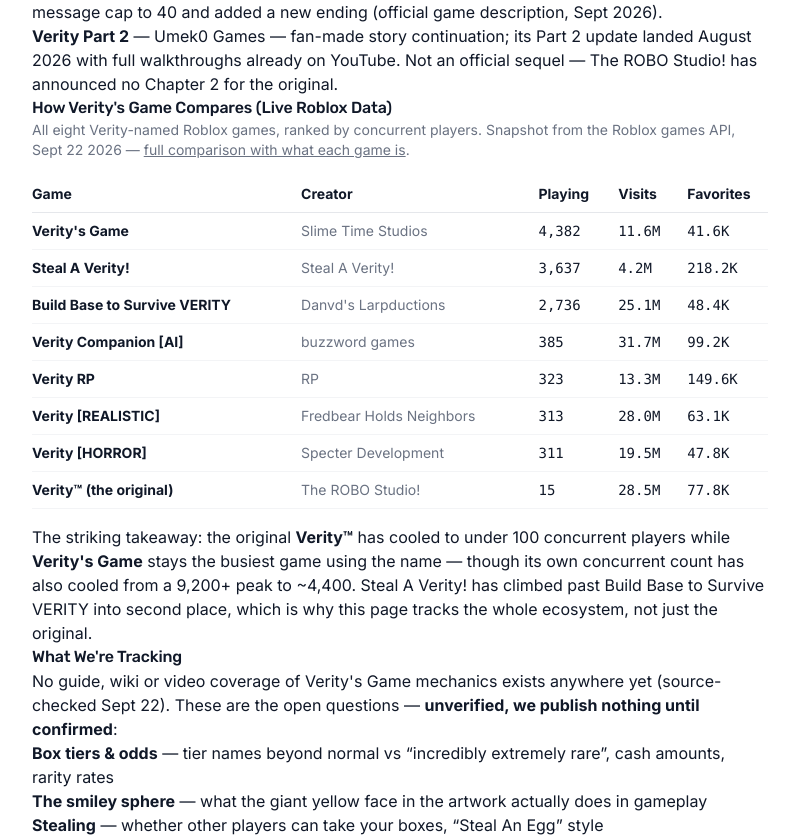
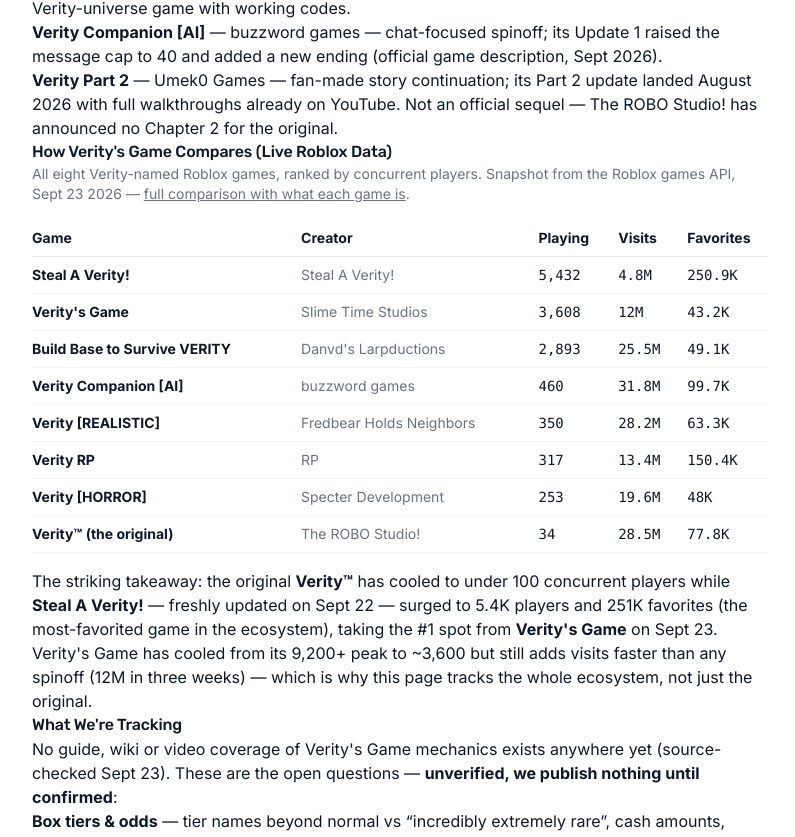
Before and after one commit to ken-fs/veritygame, a Next.js app: page /veritys-game in a window 1280 px wide. Shown: the part 1125-1962 px from the top of the page, without its empty margins (240-1035 px from the left). Built offline with nearby package versions, Linux system fonts and the light colour scheme.

Commit message:
content: Sept 23 snapshot — Steal A Verity! 登顶生态 #1（5.4K在线/251K收藏，9-22更新后反超 VG 3.6K）；codes 新增 TOP1DUDU（RobloxDen 单源）；VOIDITY 过期传闻证伪；WEEKLY 降级 unverified；Build Base 今日 [LORD] 更新

```diff
--- a/src/app/codes/page.tsx
+++ b/src/app/codes/page.tsx
@@ -79,23 +79,23 @@
         <p>
           Sites like GameRant, Dexerto and RobloxDen list &quot;Verity codes&quot; — they all belong to{" "}
           <strong>Build Base to Survive VERITY</strong>, a separate base-defense spinoff where Verity attacks your base
-          at night. Its active codes, cross-verified against GameRant (updated Sept 14), RobloxDen (checked Sept 18),
-          TechWiser and Pro Game Guides:
+          at night. Its active codes, cross-verified against RobloxDen and TechWiser (both checked Sept 23 —
+          the game pushed a &quot;[LORD]&quot; update today, and new codes typically land with updates):
         </p>
         <ul>
-          <li><code>WMEMBER67</code> — building materials (3 Mystery Boxes per RobloxDen) <strong>(new)</strong></li>
-          <li><code>VOIDITY</code> — 10 Barrier Blocks <strong>(new — reported to expire Sept 19, still listed active as of Sept 18)</strong></li>
-          <li><code>UPDATE4</code> — 50 Crying Obsidian <strong>(new)</strong></li>
-          <li><code>DAILYQUESTS</code> — Forcefield <strong>(new)</strong></li>
+          <li><code>TOP1DUDU</code> — 10 DuDu <strong>(new — RobloxDen only so far, Sept 23)</strong></li>
+          <li><code>WMEMBER67</code> — building materials (3 Mystery Boxes per RobloxDen)</li>
+          <li><code>VOIDITY</code> — 10 Barrier Blocks <strong>(the reported Sept 19 expiry never happened — still active on RobloxDen and TechWiser, Sept 23)</strong></li>
+          <li><code>UPDATE4</code> — 50 Crying Obsidian</li>
+          <li><code>DAILYQUESTS</code> — Forcefield (RobloxDen says 1 Verity Turret — sources disagree on the reward)</li>
           <li><code>OGplayer67</code> — free rewards (limited to the first 5,000 players)</li>
           <li><code>CODES</code> — $500 cash</li>
           <li><code>UPDATE3</code> — 10 Bedrock</li>
-          <li><code>WEEKLY</code> — Forcefield</li>
           <li><code>OBESITY</code> — 10 Barrier Blocks</li>
         </ul>
         <p>
-          Fading codes: GODITY, UPDATE2, MANIPULITY and ROBLOXDOWN — GameRant and Pro Game Guides now list the first
-          three as expired while TechWiser and Dexerto still show them active (RobloxDen: unverified) — try them
+          Fading codes: GODITY, UPDATE2, MANIPULITY, ROBLOXDOWN and WEEKLY — TechWiser still lists the first four
+          as active, but RobloxDen moved all five to &quot;check&quot; (unverified) on Sept 23 — try them
           in-game, worst case it says invalid. Expired everywhere: THXFOR1M, CURIOSITYUPD, 10000PLAYERS. To redeem:
           Store button (left of the screen) → scroll to the FREE STUFF section → code box → Enter.
         </p>
--- a/src/app/veritys-game/page.tsx
+++ b/src/app/veritys-game/page.tsx
@@ -4,7 +4,7 @@
 export const metadata: Metadata = generateSEOMetadata({
   title: `Verity's Game (Roblox) — ${getCurrentDateString()} Guide & What We Know`,
   description:
-    "Verity's Game by Slime Time Studios is still the #1 most-played Verity game on Roblox (11.6M+ visits in under three weeks): a field of cash boxes, incredibly rare finds, and a smiley sphere watching. What we know, tracked daily.",
+    "Verity's Game by Slime Time Studios passed 12M visits in three weeks — now the #2 Verity game after Steal A Verity! overtook it on Sept 23. A field of cash boxes, incredibly rare finds, and a smiley sphere watching. Tracked daily.",
   keywords: ["verity's game", "verity's game roblox", "veritys game", "verity game roblox", "new verity game", "verity's game boxes", "verity's game gameplay"],
   path: '/veritys-game',
 });
@@ -18,7 +18,7 @@
     {
       question: "What is Verity's Game on Roblox?",
       answer:
-        "Verity's Game is a box-hunting collection game by Slime Time Studios (released September 4, 2026). A big field of boxes generates cash, some boxes are 'incredibly extremely rare', and the official description jokingly warns you to leave them alone. It passed 11.5 million visits in under three weeks; concurrent players peaked above 9,000 and cooled to around 4,400 on 5-player servers — still the most-played Verity game on Roblox.",
+        "Verity's Game is a box-hunting collection game by Slime Time Studios (released September 4, 2026). A big field of boxes generates cash, some boxes are 'incredibly extremely rare', and the official description jokingly warns you to leave them alone. It passed 12 million visits in three weeks; concurrent players peaked above 9,200 on Sept 19 and cooled to around 3,600 on 5-player servers — on Sept 23, Steal A Verity! (5.4K online) overtook it as the most-played Verity game on Roblox.",
     },
     {
       question: "Is Verity's Game the same as Verity?",
@@ -35,7 +35,7 @@
       <div className="p-5 rounded-xl border border-yellow-300 dark:border-yellow-800 bg-yellow-50 dark:bg-yellow-950/20 mb-8">
         <div className="grid grid-cols-2 gap-3 text-sm">
           <div><span className="text-gray-500">Developer:</span> <strong>Slime Time Studios (verified group, 4.5M+ members)</strong></div>
-          <div><span className="text-gray-500">Status:</span> <strong className="text-green-600">#1 Verity game — 4.4K online, 11.6M+ visits, 41.6K favorites</strong></div>
+          <div><span className="text-gray-500">Status:</span> <strong className="text-green-600">#2 Verity game — 3.6K online, 12M+ visits, 43.2K favorites (Steal A Verity! took #1 on Sept 23)</strong></div>
           <div><span className="text-gray-500">Genre:</span> <strong>Box-hunting / collection (horror-comedy wink)</strong></div>
           <div><span className="text-gray-500">Released:</span> <strong>September 4, 2026 (updated Sept 21)</strong></div>
           <div><span className="text-gray-500">Servers:</span> <strong>5 players</strong></div>
@@ -61,10 +61,11 @@
           smiley-face sphere looming over a tiny player, watching its boxes.
         </p>
         <p>
-          The numbers are real: released September 4, 2026, it passed <strong>11.6 million visits</strong> in under
-          three weeks; concurrent players peaked above <strong>9,200</strong> on Sept 19 and have since cooled to
-          ~4,400 (Roblox public API snapshot, Sept 22) — on tiny 5-player servers, still the busiest game using the
-          Verity name. Slime Time Studios is a verified group with 4.5M+ members; the game links{' '}
+          The numbers are real: released September 4, 2026, it passed <strong>12 million visits</strong> in three
+          weeks; concurrent players peaked above <strong>9,200</strong> on Sept 19 and have since cooled to
+          ~3,600 (Roblox public API snapshot, Sept 23) — on tiny 5-player servers. On Sept 23, Steal A Verity!
+          (5.4K online) passed it as the busiest game using the Verity name — the first time Verity&apos;s Game
+          has not led the ecosystem. Slime Time Studios is a verified group with 4.5M+ members; the game links{' '}
           <strong>no official Discord, Trello or social channels</strong> yet.
         </p>
         <p>
@@ -82,7 +83,7 @@
         </ul>
         <h2>How Verity&apos;s Game Compares (Live Roblox Data)</h2>
         <p className="not-prose text-sm text-gray-500">
-          All eight Verity-named Roblox games, ranked by concurrent players. Snapshot from the Roblox games API, Sept 22 2026 —{' '}
+          All eight Verity-named Roblox games, ranked by concurrent players. Snapshot from the Roblox games API, Sept 23 2026 —{' '}
           <a href="/which-verity" className="underline">full comparison with what each game is</a>.
         </p>
         <div className="overflow-x-auto not-prose">
@@ -98,14 +99,14 @@
             </thead>
             <tbody>
               {[
-                { name: "Verity's Game", creator: 'Slime Time Studios', playing: '4,382', visits: '11.6M', favs: '41.6K' },
-                { name: 'Steal A Verity!', creator: 'Steal A Verity!', playing: '3,637', visits: '4.2M', favs: '218.2K' },
-                { name: 'Build Base to Survive VERITY', creator: "Danvd's Larpductions", playing: '2,736', visits: '25.1M', favs: '48.4K' },
-                { name: 'Verity Companion [AI]', creator: 'buzzword games', playing: '385', visits: '31.7M', favs: '99.2K' },
-                { name: 'Verity RP', creator: 'RP', playing: '323', visits: '13.3M', favs: '149.6K' },
-                { name: 'Verity [REALISTIC]', creator: 'Fredbear Holds Neighbors', playing: '313', visits: '28.0M', favs: '63.1K' },
-                { name: 'Verity [HORROR]', creator: 'Specter Development', playing: '311', visits: '19.5M', favs: '47.8K' },
-                { name: 'Verity™ (the original)', creator: 'The ROBO Studio!', playing: '15', visits: '28.5M', favs: '77.8K' },
+                { name: 'Steal A Verity!', creator: 'Steal A Verity!', playing: '5,432', visits: '4.8M', favs: '250.9K' },
+                { name: "Verity's Game", creator: 'Slime Time Studios', playing: '3,608', visits: '12M', favs: '43.2K' },
+                { name: 'Build Base to Survive VERITY', creator: "Danvd's Larpductions", playing: '2,893', visits: '25.5M', favs: '49.1K' },
+                { name: 'Verity Companion [AI]', creator: 'buzzword games', playing: '460', visits: '31.8M', favs: '99.7K' },
+                { name: 'Verity [REALISTIC]', creator: 'Fredbear Holds Neighbors', playing: '350', visits: '28.2M', favs: '63.3K' },
+                { name: 'Verity RP', creator: 'RP', playing: '317', visits: '13.4M', favs: '150.4K' },
+                { name: 'Verity [HORROR]', creator: 'Specter Development', playing: '253', visits: '19.6M', favs: '48K' },
+                { name: 'Verity™ (the original)', creator: 'The ROBO Studio!', playing: '34', visits: '28.5M', favs: '77.8K' },
               ].map((g) => (
                 <tr key={g.name} className="border-b border-gray-100 dark:border-gray-800/60">
                   <td className="py-2 pr-3 font-bold whitespace-nowrap">{g.name}</td>
@@ -120,14 +121,16 @@
         </div>
         <p>
           The striking takeaway: the original <strong>Verity™</strong> has cooled to under 100 concurrent players
-          while <strong>Verity&apos;s Game</strong> stays the busiest game using the name — though its own concurrent
-          count has also cooled from a 9,200+ peak to ~4,400. Steal A Verity! has climbed past Build Base to Survive
-          VERITY into second place, which is why this page tracks the whole ecosystem, not just the original.
+          while <strong>Steal A Verity!</strong> — freshly updated on Sept 22 — surged to 5.4K players and 251K
+          favorites (the most-favorited game in the ecosystem), taking the #1 spot from{' '}
+          <strong>Verity&apos;s Game</strong> on Sept 23. Verity&apos;s Game has cooled from its 9,200+ peak to ~3,600
+          but still adds visits faster than any spinoff (12M in three weeks) — which is why this page tracks the
+          whole ecosystem, not just the original.
         </p>
 
         <h2>What We&apos;re Tracking</h2>
         <p>
-          No guide, wiki or video coverage of Verity&apos;s Game mechanics exists anywhere yet (source-checked Sept 22).
+          No guide, wiki or video coverage of Verity&apos;s Game mechanics exists anywhere yet (source-checked Sept 23).
           These are the open questions — <strong>unverified, we publish nothing until confirmed</strong>:
         </p>
         <ul>
--- a/src/app/which-verity/page.tsx
+++ b/src/app/which-verity/page.tsx
@@ -15,7 +15,7 @@
     name: 'Verity™',
     place: '117401848527669',
     creator: 'The ROBO Studio!',
-    playing: '15',
+    playing: '34',
     visits: '28.5M',
     favs: '77.8K',
     maxPlayers: '40',
@@ -28,12 +28,12 @@
     name: "Verity's Game",
     place: '104526416639079',
     creator: 'Slime Time Studios',
-    playing: '4,382',
-    visits: '11.6M',
-    favs: '41.6K',
+    playing: '3,608',
+    visits: '12M',
+    favs: '43.2K',
     maxPlayers: '5',
     type: 'Spinoff · box-hunting collection',
-    what: 'Not horror at all — a big field of cash-generating boxes, some "incredibly extremely rare", with a smiley sphere watching. Community summary: "Steal An Egg but Verity". Currently the busiest Verity game in the ecosystem.',
+    what: 'Not horror at all — a big field of cash-generating boxes, some "incredibly extremely rare", with a smiley sphere watching. Community summary: "Steal An Egg but Verity". Passed by Steal A Verity! on Sept 23 — now #2 by concurrent players, but still the ecosystem\'s fastest-growing by visits (12M in three weeks).',
     guide: { href: '/veritys-game', label: "Verity's Game guide" },
     featured: true,
   },
@@ -41,9 +41,9 @@
     name: 'Build Base to Survive VERITY',
     place: '116070952245255',
     creator: "Danvd's Larpductions",
-    playing: '2,736',
-    visits: '25.1M',
-    favs: '48.4K',
+    playing: '2,893',
+    visits: '25.5M',
+    favs: '49.1K',
     maxPlayers: '6',
     type: 'Spinoff · base defense',
     what: 'Build a base with friends, place turrets and guns, and survive Verity when he attacks at night. The only Verity-universe game with a working code system — codes are tracked on our codes page.',
@@ -54,9 +54,9 @@
     name: 'Verity Companion [AI]',
     place: '74542317333958',
     creator: 'buzzword games',
-    playing: '385',
-    visits: '31.7M',
-    favs: '99.2K',
+    playing: '460',
+    visits: '31.8M',
+    favs: '99.7K',
     maxPlayers: '8',
     type: 'Spinoff · AI chat',
     what: 'A chat-focused companion game: ask Verity anything and it remembers what you tell it. Update 1 raised the message cap to 40 and added a new ending. Highest visit count of any Verity game.',
@@ -66,9 +66,9 @@
     name: 'Verity [HORROR]',
     place: '129839966867899',
     creator: 'Specter Development',
-    playing: '311',
-    visits: '19.5M',
-    favs: '47.8K',
+    playing: '253',
+    visits: '19.6M',
+    favs: '48K',
     maxPlayers: '35',
     type: 'Separate game · house horror',
     what: 'A different developer\'s take: you play as Ethan, home alone, protecting a suburban house over three days. Eight badges, including You escaped and YOU ARE MINE!!!!!. Do not confuse its badge list with the original\'s six badges.',
@@ -78,9 +78,9 @@
     name: 'Verity [REALISTIC]',
     place: '120944686522212',
     creator: 'Fredbear Holds Neighbors',
-    playing: '313',
-    visits: '28.0M',
-    favs: '63.1K',
+    playing: '350',
+    visits: '28.2M',
+    favs: '63.3K',
     maxPlayers: '20',
     type: 'Separate game · block-building horror',
     what: 'A "realistic Verity mod in Roblox" — Minecraft-style block breaking and placing (M1 to break, M2 to place) with Verity hunting you. Different game, different controls, same name.',
@@ -90,24 +90,24 @@
     name: 'Steal A Verity!',
     place: '107164765081465',
     creator: 'Steal A Verity!',
-    playing: '3,637',
-    visits: '4.2M',
-    favs: '218.2K',
+    playing: '5,432',
+    visits: '4.8M',
+    favs: '250.9K',
     maxPlayers: '7',
     type: 'Spinoff · steal-and-collect',
-    what: 'Steal-and-collect format with Verity spheres as the loot. Fast, casual and now the most-favorited game in the Verity ecosystem (218K+ favorites) despite modest visits — the newest arrival on the scene.',
+    what: 'Steal-and-collect format with Verity spheres as the loot. Fast, casual and the most-favorited game in the Verity ecosystem (251K+ favorites) — after its Sept 22 update it also became the most-played (5.4K concurrent).',
     guide: null,
   },
   {
     name: 'Verity RP',
     place: '90695400874679',
     creator: 'RP',
-    playing: '323',
-    visits: '13.3M',
-    favs: '149.6K',
+    playing: '317',
+    visits: '13.4M',
+    favs: '150.4K',
     maxPlayers: '30',
     type: 'Spinoff · roleplay',
-    what: 'Roleplay sandbox where you live out Verity scenarios with other players. A long-running favorite of the ecosystem with 149K+ favorites.',
+    what: 'Roleplay sandbox where you live out Verity scenarios with other players. A long-running favorite of the ecosystem with 150K+ favorites.',
     guide: null,
   },
 ];
@@ -141,7 +141,7 @@
     {
       question: 'Which Verity game has the most players?',
       answer:
-        'Verity\'s Game is currently the busiest at around 4,400 concurrent players (down from a 9,000+ peak), followed by Steal A Verity! near 3,600 and Build Base to Survive VERITY around 2,700. The original Verity™ has cooled to under 100 concurrent players since its viral peak, while Verity Companion [AI] has the highest total visits at 31M+.',
+        'Steal A Verity! is currently the busiest at around 5,400 concurrent players after its Sept 22 update — it passed Verity\'s Game (~3,600, down from a 9,200+ peak) on Sept 23, with Build Base to Survive VERITY third around 2,900. The original Verity™ has cooled to under 100 concurrent players since its viral peak, while Verity Companion [AI] has the highest total visits at 31M+.',
     },
     {
       question: 'Why do all these games use the Verity name?',
--- a/src/data/game.config.json
+++ b/src/data/game.config.json
@@ -9,9 +9,9 @@
     "platforms": ["PC", "Mobile", "Tablet", "Console"]
   },
   "stats": {
-    "visits": "28.4M+",
+    "visits": "28.5M",
     "favorites": "77K+",
-    "onlineNow": "74",
+    "onlineNow": "34",
     "serverSize": 40,
     "active": true
   },
```
